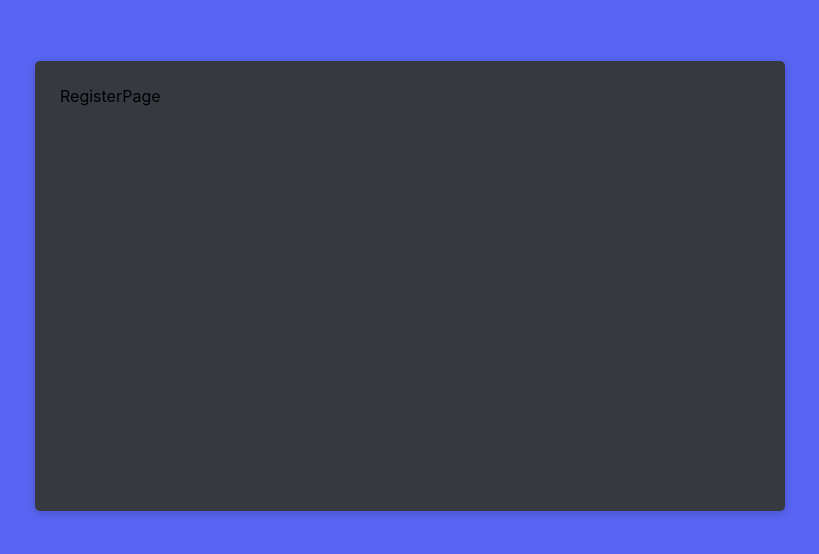
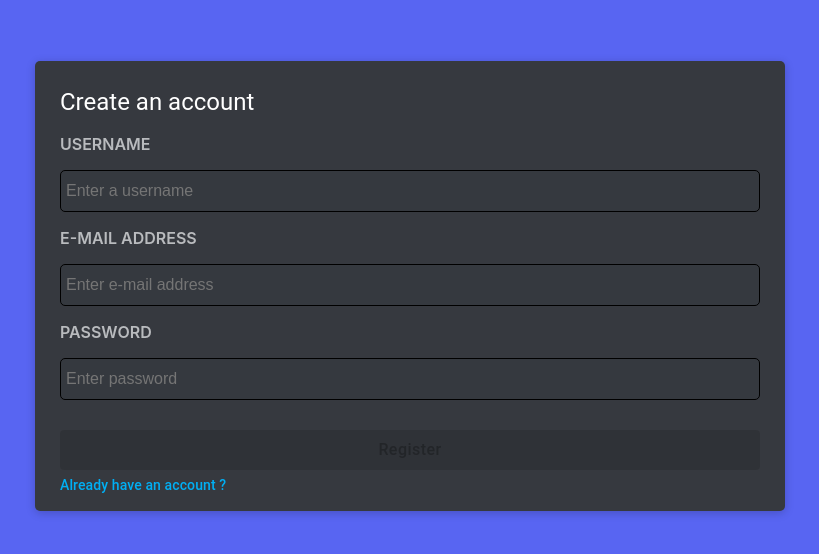
Before and after one commit to abhishek9125/VideoChatApp, a React (Create React App) app in the folder frontend/: page /register in a window 1280 px wide. Shown: the part 114-668 px from the top of the page, without its empty margins (230-1049 px from the left). Built offline with nearby package versions, Linux system fonts and the light colour scheme.

Commit message:
Added: Register Page

```diff
--- a/frontend/src/authPages/RegisterPage/RegisterPage.js
+++ b/frontend/src/authPages/RegisterPage/RegisterPage.js
@@ -1,10 +1,53 @@
-import React from 'react'
-import AuthBox from '../../shared/components/AuthBox'
+import React, { useState, useEffect } from "react";
+import { Typography } from "@mui/material";
+import AuthBox from "../../shared/components/AuthBox";
+import RegisterPageInputs from "./RegisterPageInputs";
+import RegisterPageFooter from "./RegisterPageFooter";
+import { validateRegisterForm } from "../../shared/utils/validators";
+import { useHistory } from "react-router-dom";
 
-const RegisterPage = () => {
+const RegisterPage = ({ register }) => {
+	const history = useHistory();
+
+	const [mail, setMail] = useState("");
+	const [username, setUsername] = useState("");
+	const [password, setPassword] = useState("");
+
+	const [isFormValid, setIsFormValid] = useState(false);
+
+	const handleRegister = () => {
+
+	};
+
+	useEffect(() => {
+		setIsFormValid(
+			validateRegisterForm({
+				mail,
+				username,
+				password,
+			})
+		);
+	}, [mail, username, password, setIsFormValid]);
+
 	return (
-		<AuthBox>RegisterPage</AuthBox>
-	)
-}
+		<AuthBox>
+			<Typography variant="h5" sx={{ color: "white " }}>
+				Create an account
+			</Typography>
+			<RegisterPageInputs
+				mail={mail}
+				setMail={setMail}
+				username={username}
+				setUsername={setUsername}
+				password={password}
+				setPassword={setPassword}
+			/>
+			<RegisterPageFooter
+				handleRegister={handleRegister}
+				isFormValid={isFormValid}
+			/>
+		</AuthBox>
+	);
+};
 
-export default RegisterPage
+export default RegisterPage;
--- /dev/null
+++ b/frontend/src/authPages/RegisterPage/RegisterPageFooter.js
@@ -0,0 +1,46 @@
+import React from "react";
+import CustomPrimaryButton from "../../shared/components/CustomPrimaryButton";
+import RedirectInfo from "../../shared/components/RedirectInfo";
+import { useHistory } from "react-router-dom";
+import { Tooltip } from "@mui/material";
+
+const getFormNotValidMessage = () => {
+	return "Username should contains between 3 and 12 characters and password should contains between 6 and 12 character. Also correct e-mail address should provided";
+};
+
+const getFormValidMessage = () => {
+	return "Press to register!";
+};
+
+const RegisterPageFooter = ({ handleRegister, isFormValid }) => {
+	const history = useHistory();
+
+	const handlePushToLoginPage = () => {
+		history.push("/login");
+	};
+
+	return (
+		<>
+			<Tooltip
+				title={!isFormValid ? getFormNotValidMessage() : getFormValidMessage()}
+			>
+				<div>
+					<CustomPrimaryButton
+						label="Register"
+						additionalStyles={{ marginTop: "30px" }}
+						disabled={!isFormValid}
+						onClick={handleRegister}
+					/>
+				</div>
+			</Tooltip>
+			<RedirectInfo
+				text=""
+				redirectText="Already have an account ?"
+				additionalStyles={{ marginTop: "5px" }}
+				redirectHandler={handlePushToLoginPage}
+			/>
+		</>
+	);
+};
+
+export default RegisterPageFooter;
--- /dev/null
+++ b/frontend/src/authPages/RegisterPage/RegisterPageInputs.js
@@ -0,0 +1,34 @@
+import React from "react";
+import InputWithLabel from "../../shared/components/InputWithLabel";
+
+const RegisterPageInputs = (props) => {
+	const { mail, setMail, username, setUsername, password, setPassword } = props;
+
+	return (
+		<>
+			<InputWithLabel
+				value={username}
+				setValue={setUsername}
+				label="Username"
+				type="text"
+				placeholder="Enter a username"
+			/>
+			<InputWithLabel
+				value={mail}
+				setValue={setMail}
+				label="E-mail address"
+				type="text"
+				placeholder="Enter e-mail address"
+			/>
+			<InputWithLabel
+				value={password}
+				setValue={setPassword}
+				label="Password"
+				type="password"
+				placeholder="Enter password"
+			/>
+		</>
+	);
+};
+
+export default RegisterPageInputs;
```
